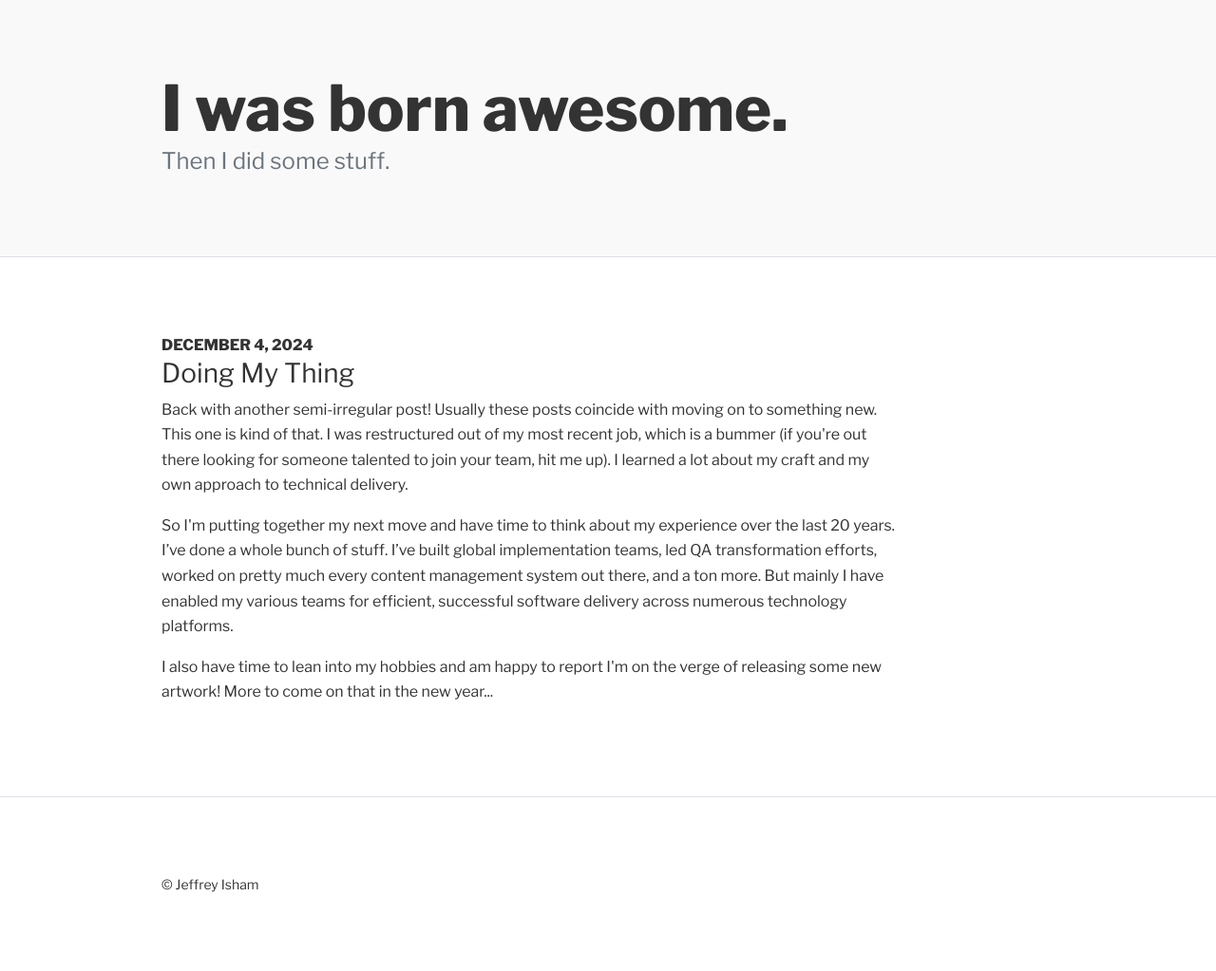
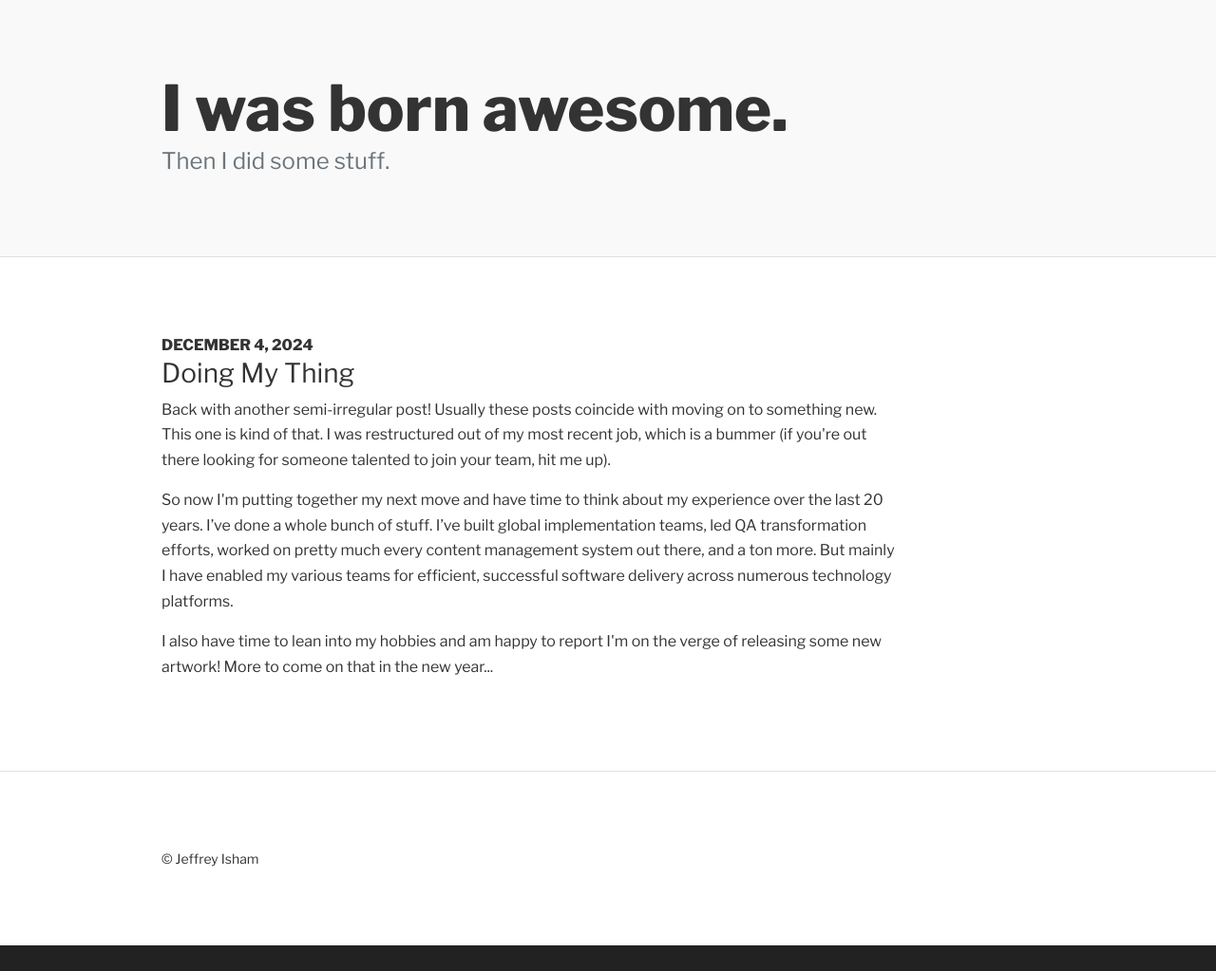
Before and after one commit to jeffreyisham/jeffreyisham.github.io, a Jekyll site: the page built from _posts/2024-12-3-doing-my-thing.md, in a window 1280 px wide. Shown: the whole page at 95% size. Built offline with Jekyll 4.4.1, drawn with Linux system fonts in a browser that asks for light colours; after the commit the page ends 996 px from its top, so only the background shows below that.

Commit message:
Update 2024-12-3-doing-my-thing.md

```diff
--- a/_posts/2024-12-3-doing-my-thing.md
+++ b/_posts/2024-12-3-doing-my-thing.md
@@ -6,6 +6,6 @@
   title: Doing My Thing | Jeffrey Isham
 ---
 
-<p>Back with another semi-irregular post! Usually these posts coincide with moving on to something new. This one is kind of that. I was restructured out of my most recent job, which is a bummer (if you're out there looking for someone talented to join your team, hit me up). I learned a lot about my craft and my own approach to technical delivery.</p>
-<p>So I'm putting together my next move and have time to think about my experience over the last 20 years. I’ve done a whole bunch of stuff. I’ve built global implementation teams, led QA transformation efforts, worked on pretty much every content management system out there, and a ton more. But mainly I have enabled my various teams for efficient, successful software delivery across numerous technology platforms.</p>
+<p>Back with another semi-irregular post! Usually these posts coincide with moving on to something new. This one is kind of that. I was restructured out of my most recent job, which is a bummer (if you're out there looking for someone talented to join your team, hit me up).</p>
+<p>So now I'm putting together my next move and have time to think about my experience over the last 20 years. I’ve done a whole bunch of stuff. I’ve built global implementation teams, led QA transformation efforts, worked on pretty much every content management system out there, and a ton more. But mainly I have enabled my various teams for efficient, successful software delivery across numerous technology platforms.</p>
 <p>I also have time to lean into my hobbies and am happy to report I'm on the verge of releasing some new artwork! More to come on that in the new year...</p>
```
